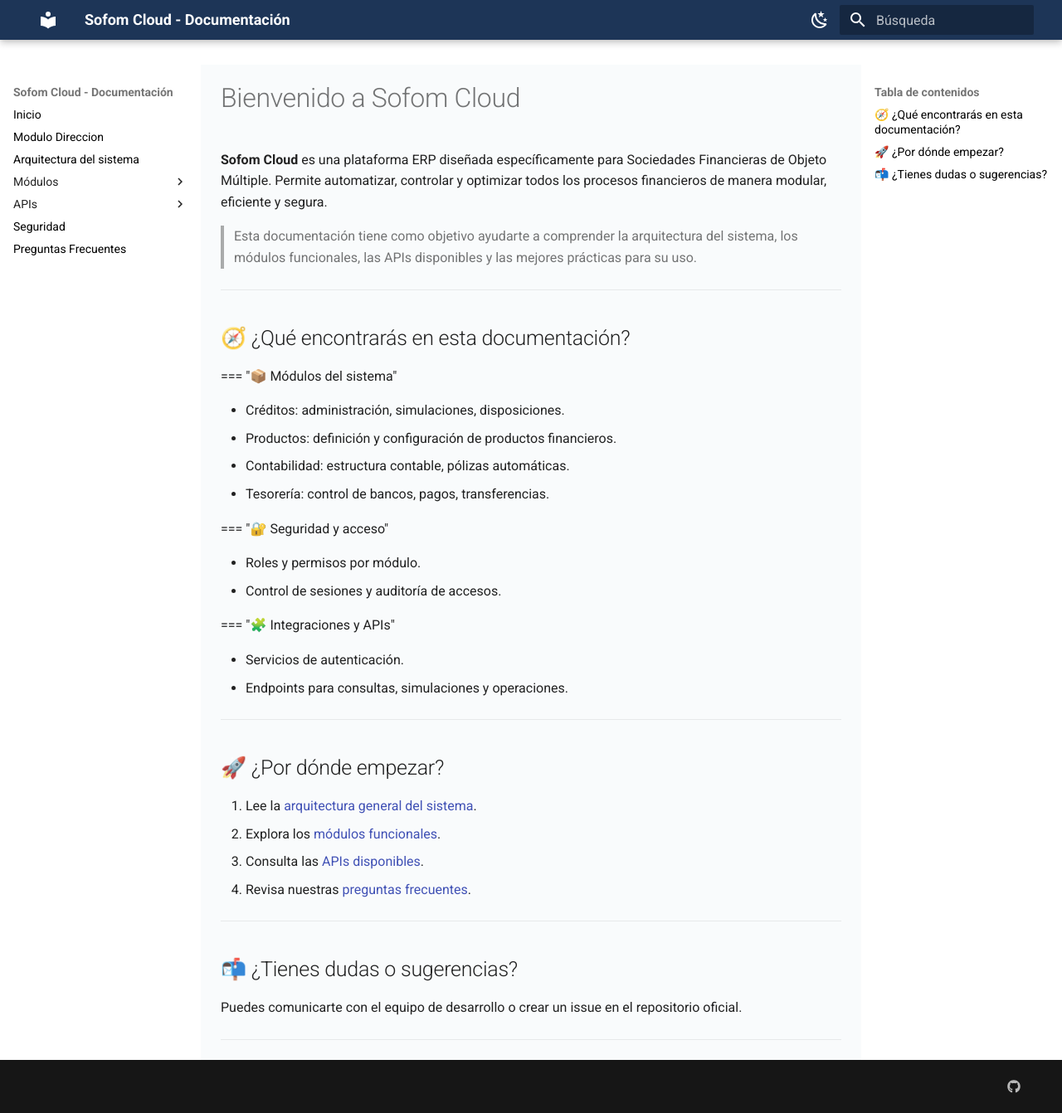
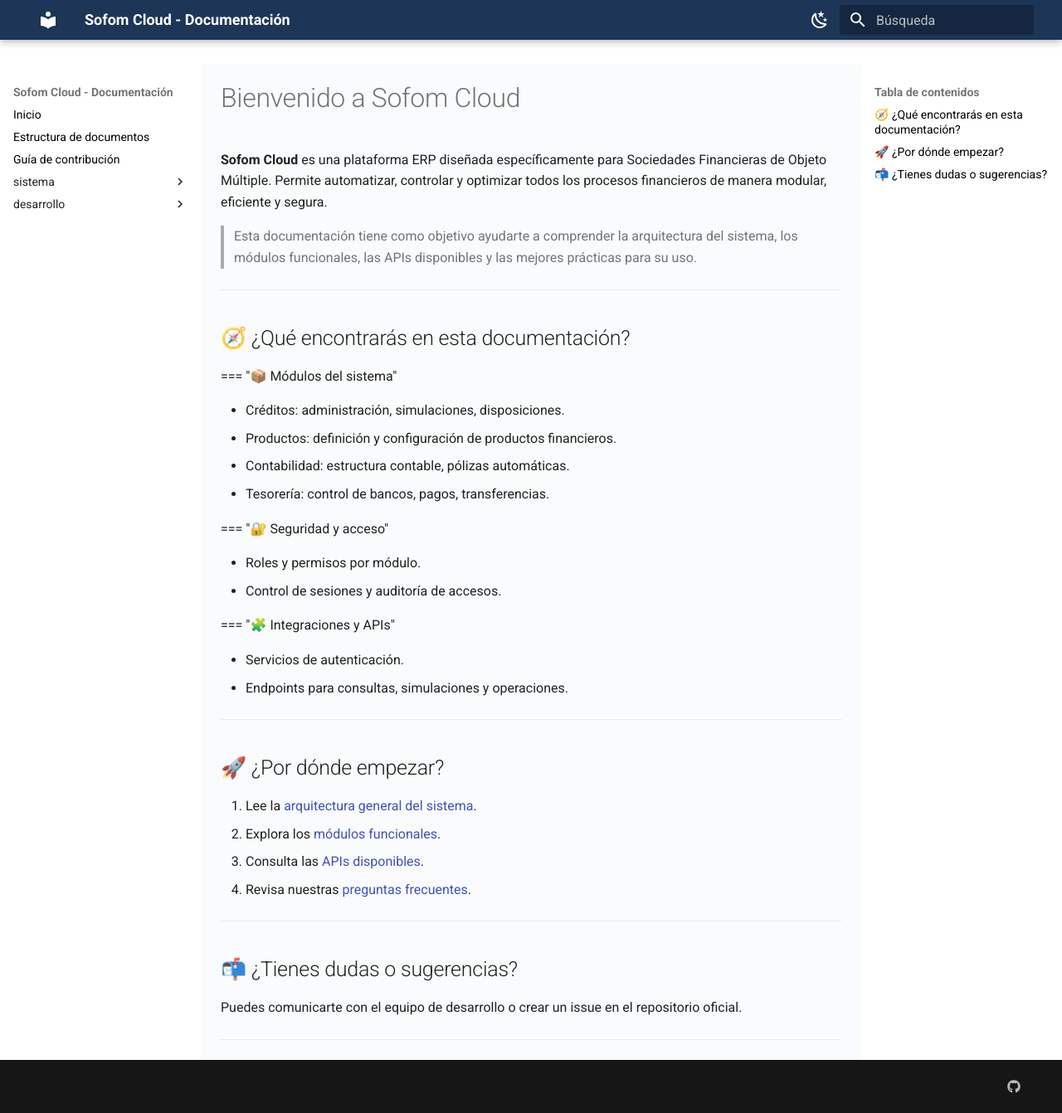
Before and after one commit to Gerz970/sofomcloud-docs, an MkDocs documentation site: the page built from docs/index.md, in a window 1280 px wide and 1342 px high. Shown: the whole window at 83% size. Built offline with MkDocs 1.6.1 and Material for MkDocs 9.7.7, drawn with Linux system fonts in a browser that asks for light colours.

```diff
--- a/mkdocs.yml
+++ b/mkdocs.yml
@@ -10,26 +10,24 @@ theme:
     code: Fira Code
   palette:
     - scheme: default
-      primary: blue grey    # Se mantiene como base pero se sobrescribe con CSS
+      primary: blue grey
       toggle:
         icon: material/weather-night
         name: Cambiar a modo oscuro
 
 nav:
   - Inicio: index.md
-  - Modulo Direccion: MÓDULO DE DIRECCIÓN.md
-  - Arquitectura del sistema: arquitectura.md
-  - Módulos:
-      - Créditos: modulos/creditos.md
-      - Productos: modulos/productos.md
-      - Contabilidad: modulos/contabilidad.md
-      - Tesorería: modulos/tesoreria.md
-  - APIs:
-      - Autenticación: api/autenticacion.md
-      - Créditos: api/creditos_api.md
-  - Seguridad: seguridad.md
-  - Preguntas Frecuentes: preguntas_frecuentes.md
-
+  - Estructura de documentos: estructura_documentos.md
+  - Guía de contribución: guia_contribucion.md
+  - sistema:
+    - dirección: sistema/direccion.md
+  - desarrollo:
+    - base de datos:
+      - tablas: base_datos/tablas
+      - procedimientos: base_datos/store_procedures
+      - vistas: base_datos/vistas
+      - triggers: base_datos/triggers
+      - funciones: base_datos/funciones
 extra_css:
   - styles/base.css
 
```
